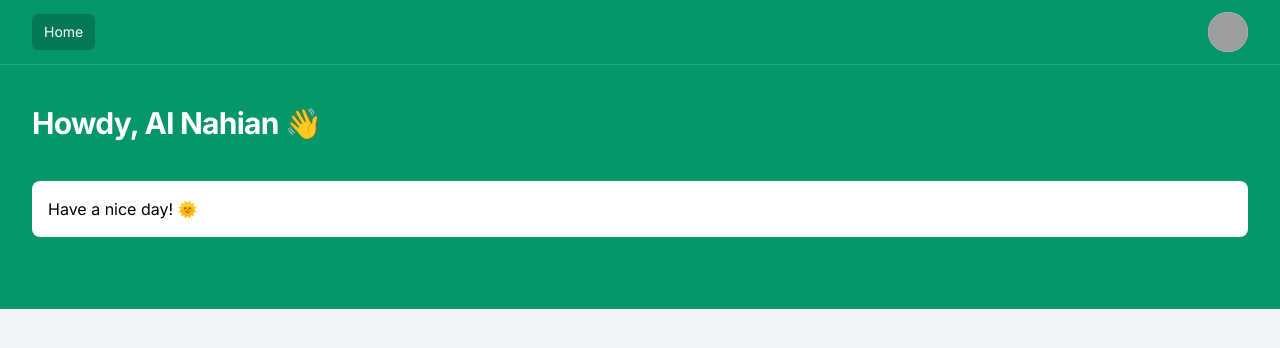
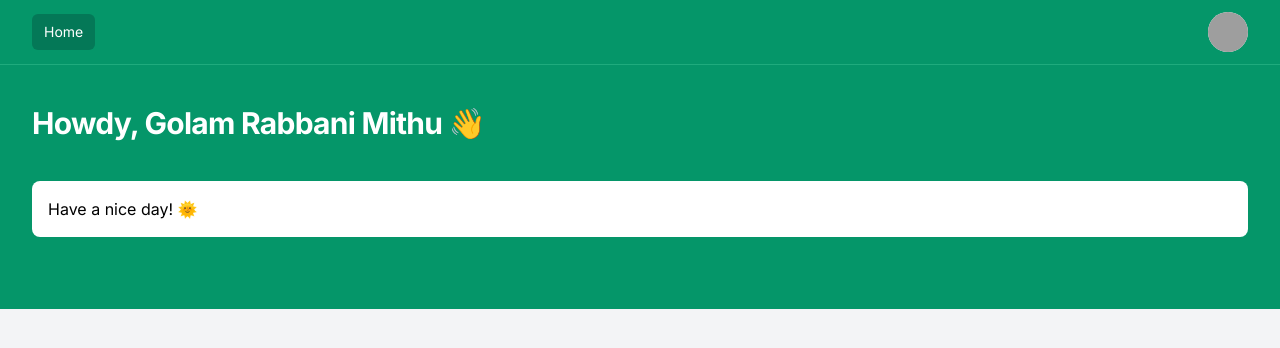
Before and after one commit to grmithu/php-form-validation, a PHP site: page /dashboard.php in a window 1280 px wide. Shown: the top 348 px of the page. Run offline with PHP 8.4, Linux system fonts and the light colour scheme; the visitor is signed in with stand-in values (Sample User, id 1); some libraries are stand-ins or nearby versions; grey boxes are pictures that could not be loaded.

Commit message:
correction

```diff
--- a/dashboard.php
+++ b/dashboard.php
@@ -58,7 +58,7 @@ if (!isset($_SESSION['user_id'])) {
                                 <div>
                                     <button @click="open = !open" type="button" class="flex rounded-full bg-white text-sm focus:outline-none" id="user-menu-button" aria-expanded="false" aria-haspopup="true">
                                         <span class="sr-only">Open user menu</span>
-                                        <img class="h-10 w-10 rounded-full" src="https://avatars.githubusercontent.com/u/61485238?v=4" alt="Al Nahian" />
+                                        <img class="h-10 w-10 rounded-full" src="https://avatars.githubusercontent.com/u/61485238?v=4" alt="Golam Rabbani Mithu" />
                                         </span>
                                     </button>
                                 </div>
@@ -99,10 +99,10 @@ if (!isset($_SESSION['user_id'])) {
                             </div>
                             <div class="ml-3">
                                 <div class="text-base font-medium text-white">
-                                    Al Nahian
+                                    Golam Rabbani Mithu
                                 </div>
                                 <div class="text-sm font-medium text-emerald-300">
-                                    admin@alnahian.com
+                                    golamrabbani3010@gmail.com
                                 </div>
                             </div>
                             <button type="button" class="ml-auto flex-shrink-0 rounded-full bg-emerald-600 p-1 text-emerald-200 hover:text-white focus:outline-none focus:ring-2 focus:ring-white focus:ring-offset-2 focus:ring-offset-emerald-600">
@@ -122,7 +122,7 @@ if (!isset($_SESSION['user_id'])) {
             <header class="py-10">
                 <div class="mx-auto max-w-7xl px-4 sm:px-6 lg:px-8">
                     <h1 class="text-3xl font-bold tracking-tight text-white">
-                        Howdy, Al Nahian 👋
+                        Howdy, Golam Rabbani Mithu 👋
                     </h1>
                 </div>
             </header>
```
Also changed, not shown: database.sqlite.
